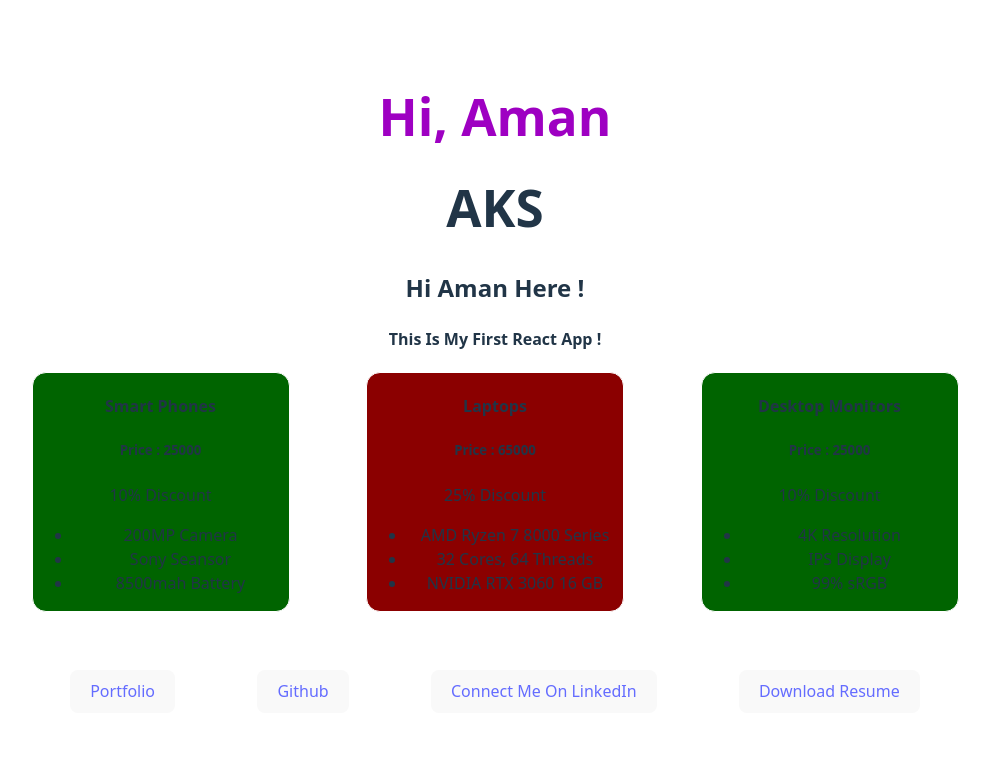
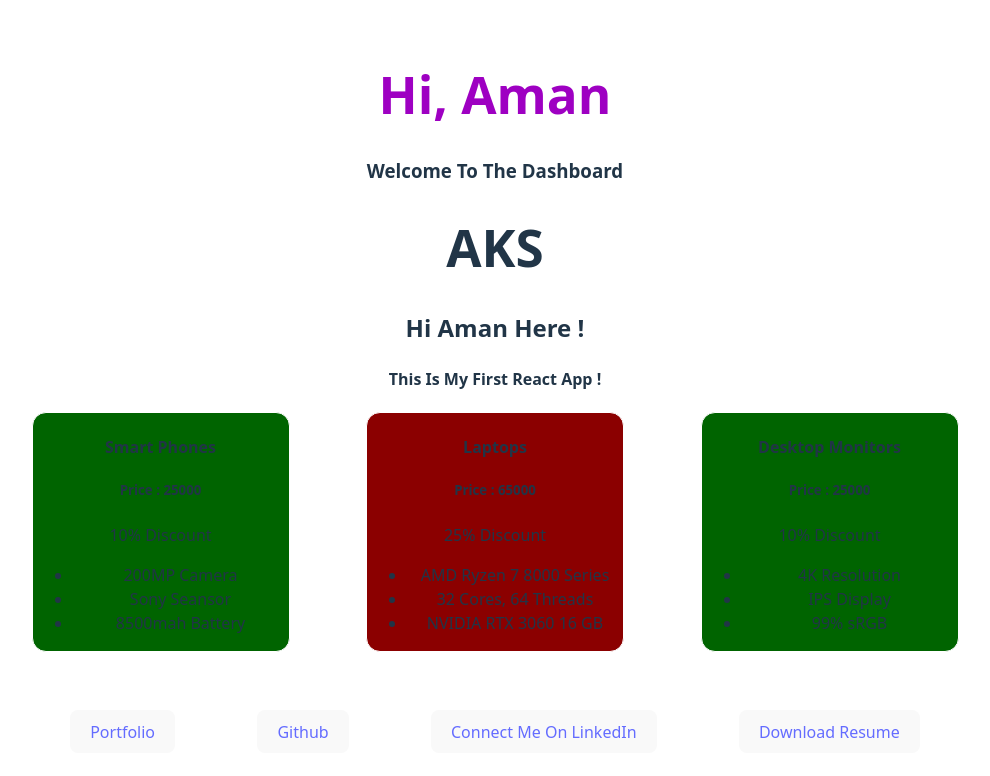
Before and after one commit to amankumarsubudhi/React-Practice, a React (Vite) app: page / in a window 1280 px wide. Shown: the top 776 px of the page, without its empty margins (145-1135 px from the left). Built offline with nearby package versions, Linux system fonts and the light colour scheme.

Commit message:
updated message

```diff
--- a/src/MesBox.jsx
+++ b/src/MesBox.jsx
@@ -5,6 +5,7 @@ function MesBox({userName, textColor}){
     return(
         <>
         <h1 style={style}>Hi, {userName}</h1>
+        <h3>Welcome To The Dashboard</h3>
         </>
     );
 }
```
